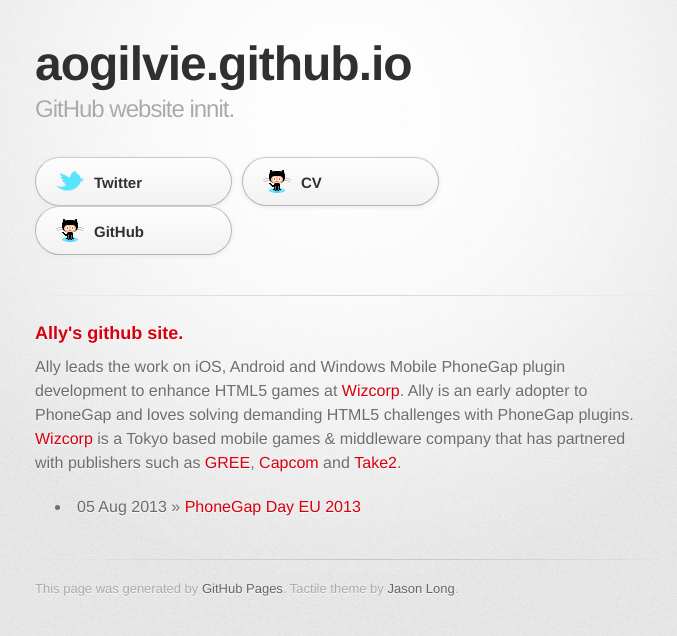
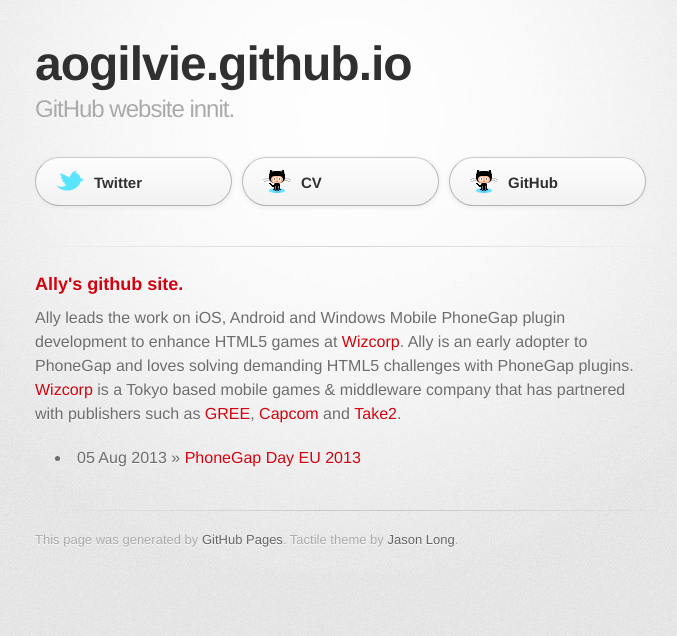
Before and after one commit to aogilvie/aogilvie.github.com, a Jekyll site: the page built from new_index.html, in a window 1280 px wide. Shown: the top 636 px of the page, without its empty margins (295-972 px from the left). Built offline with Jekyll 4.4.1, drawn with Linux system fonts in a browser that asks for light colours; some web fonts are replaced.

Commit message:
updated css, added new id for cv button

```diff
--- a/_includes/header.html
+++ b/_includes/header.html
@@ -11,7 +11,7 @@
         </section>-->
         <section id="downloads" class="clearfix">
           <a href="https://twitter.com/allyogilvie" id="view-on-twitter" class="button"><span>Twitter</span></a>
-          <a href="https://gist.github.com/aogilvie/5925131" id="view-on-github" class="button"><span>CV</span></a>
+          <a href="https://gist.github.com/aogilvie/5925131" id="view-on-cv" class="button"><span>CV</span></a>
           <a href="https://github.com/aogilvie" id="view-on-github" class="button"><span>GitHub</span></a>
         </section>
 
--- a/css/stylesheet.css
+++ b/css/stylesheet.css
@@ -158,6 +158,9 @@
 #download-tar-gz span {
   background: transparent url(../images/tar-gz-icon.png) 12px 50% no-repeat;
 }
+#view-on-cv span {
+  background: transparent url(../images/octocat-icon.png) 12px 50% no-repeat;
+}
 #view-on-github span {
   background: transparent url(../images/octocat-icon.png) 12px 50% no-repeat;
 }
@@ -167,8 +170,11 @@
 #view-on-twitter {
   margin-right: 3;
 }
+#view-on-cv {
+  margin-right: 3;
+}
 #view-on-github {
-  margin-right: 3;
+  margin-right: 0;
 }
 
 code, pre {
```
